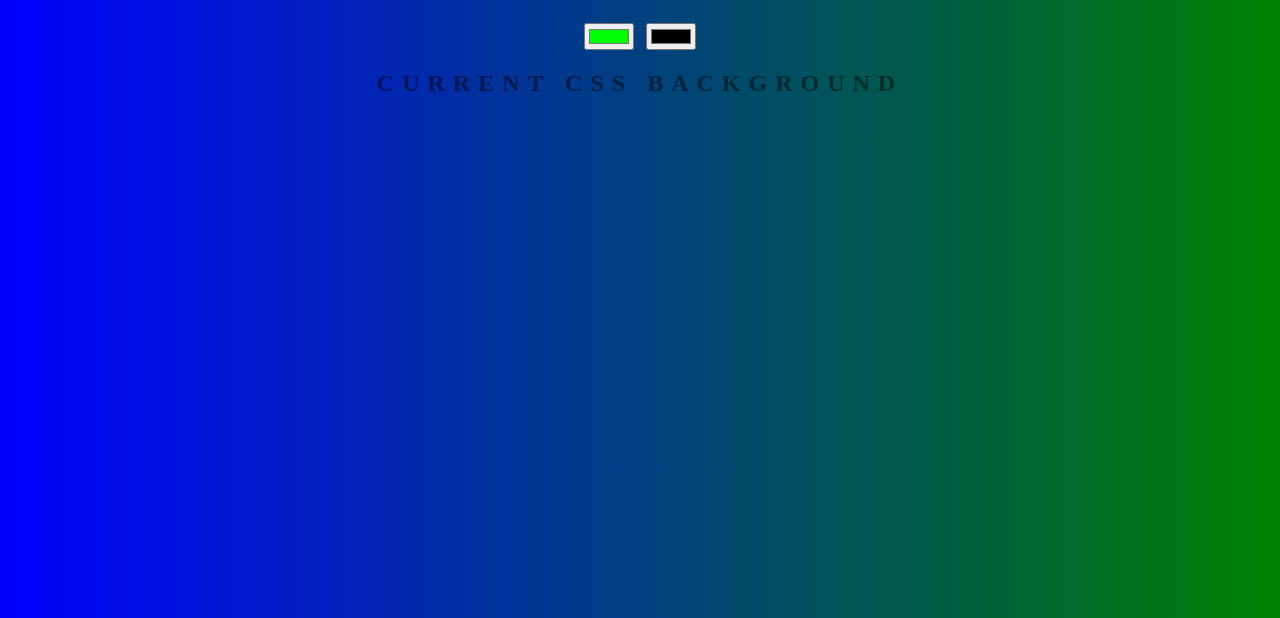
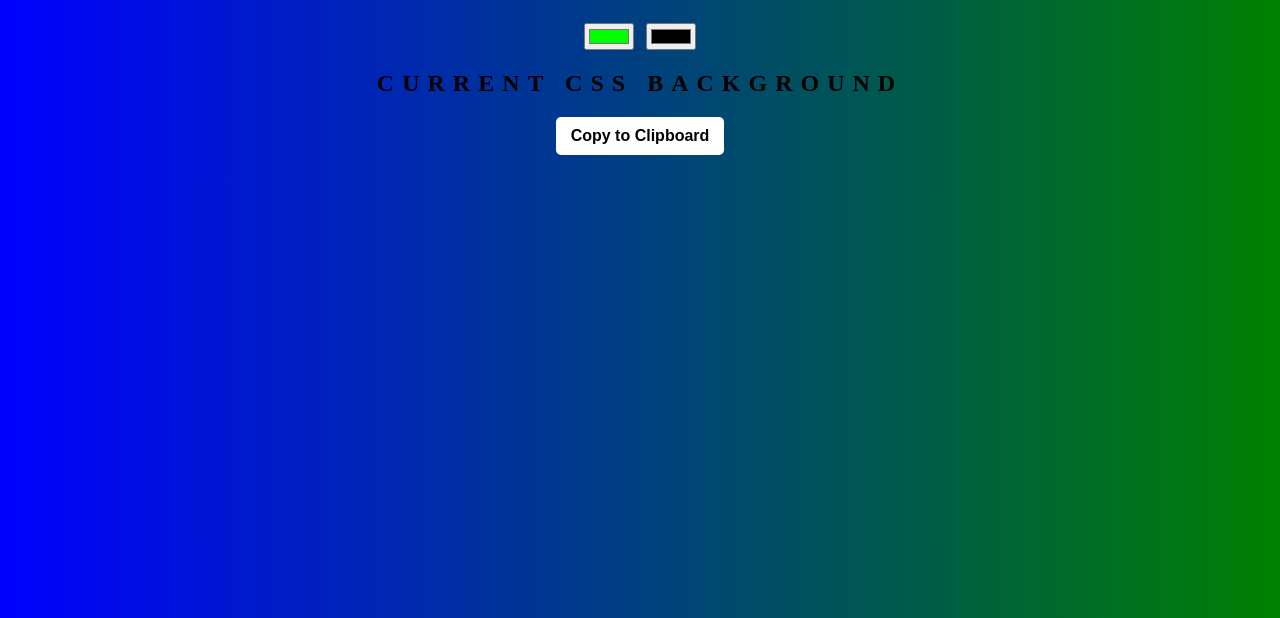
Before and after one commit to AbhishekCdr/background-generator, a plain HTML site: page index.html in a window 1280 px wide. Shown: the part 182-800 px from the top of the page. Drawn offline with Linux system fonts and the light colour scheme.

Commit message:
adding clip to copy

```diff
--- a/index.html
+++ b/index.html
@@ -12,7 +12,11 @@
     <input class="color1" type="color" name="color1" value="#00ff00">
     <input class="color2" type="color" name="color2" value="#ff00">
     <h2>Current CSS Background</h2>
-    <h3></h3>
+    <div class="container">
+        <h3 id="contentToCopy"></h3>
+        <button class="copy-button" onclick="copyToClipboard()">Copy to Clipboard</button>
+        <span class="copy-message" id="copyMessage">Copied to clipboard!</span>
+    </div>
     <br>
     <script type="text/javascript" src="script.js"></script>
 </body>
--- a/script.js
+++ b/script.js
@@ -14,3 +14,23 @@ function setGradient() {
 
 color1.addEventListener("input", setGradient);
 color2.addEventListener("input", setGradient);
+
+function copyToClipboard() {
+    var copyText = document.getElementById("contentToCopy").innerText;
+    var textArea = document.createElement("textarea");
+
+    textArea.value = copyText;
+    document.body.appendChild(textArea);
+    textArea.select();
+    document.execCommand("Copy");
+    document.body.removeChild(textArea);
+
+    // Show the copied message
+    var copyMessage = document.getElementById("copyMessage");
+    copyMessage.style.display = "inline";
+
+    // Hide the message after 2 seconds (you can adjust the time)
+    setTimeout(function() {
+        copyMessage.style.display = "none";
+    }, 2000);
+}
--- a/style.css
+++ b/style.css
@@ -17,6 +17,10 @@ h1 {
      width: 100%;
 }
 
+h2 {
+     color: black;
+}
+
 h3 {
      font: 900 1em 'Raleway', sans-serif;
      color: rgba(249, 249, 249, 0.5);
@@ -24,3 +28,21 @@ h3 {
      text-transform: none;
      letter-spacing: 0.01em;
 }
+
+.copy-button {
+     font: 900 1em 'Raleway', sans-serif;
+     padding: 10px 15px;
+     background-color: #ffffff;
+     color: #000000;
+     border: none;
+     border-radius: 5px;
+     cursor: pointer;
+     font-size: 16px;
+ }
+
+ .copy-message {
+     font: 900 1em 'Raleway', sans-serif;
+     display: none;
+     color: #ffffff;
+     font-size: 14px;
+ }
```
